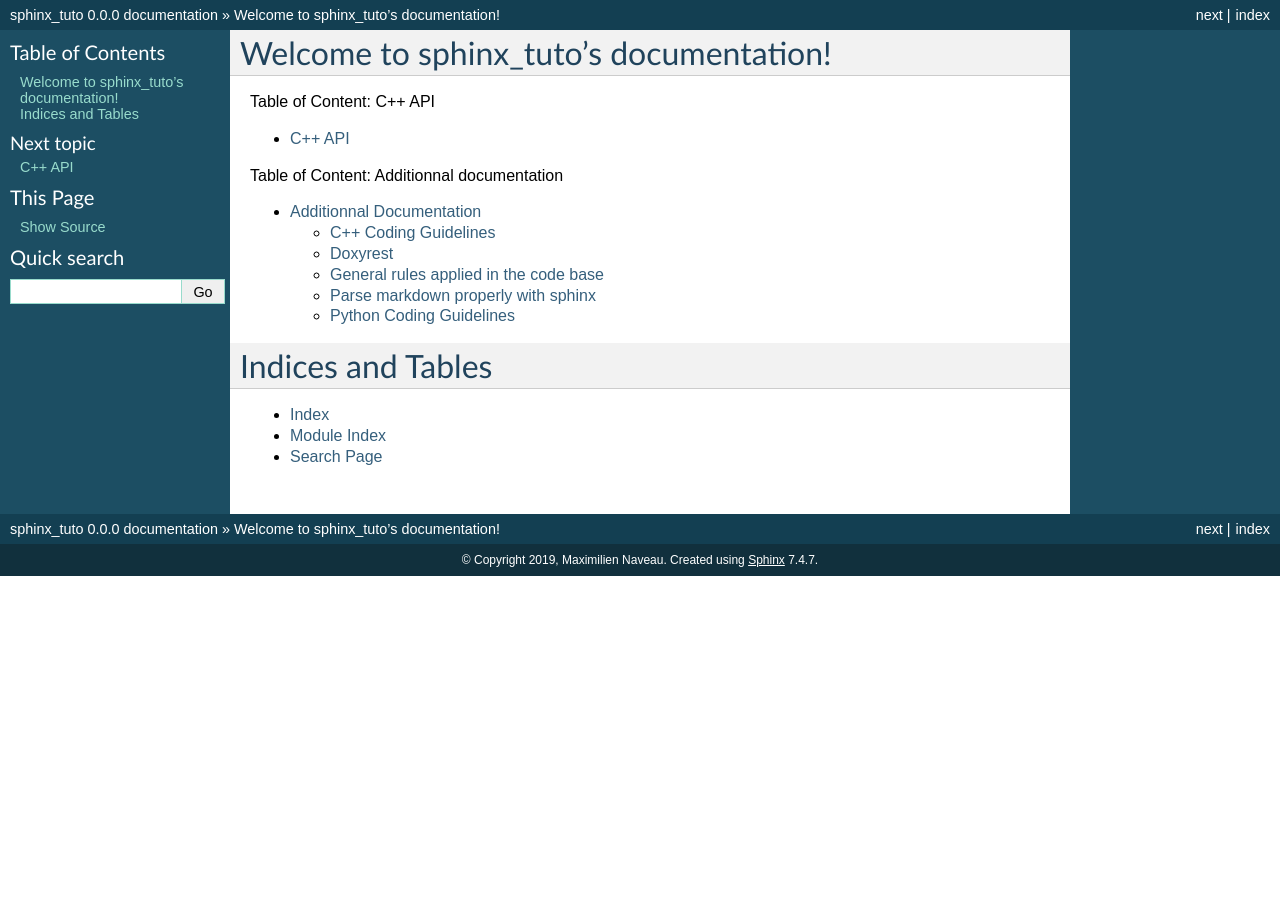
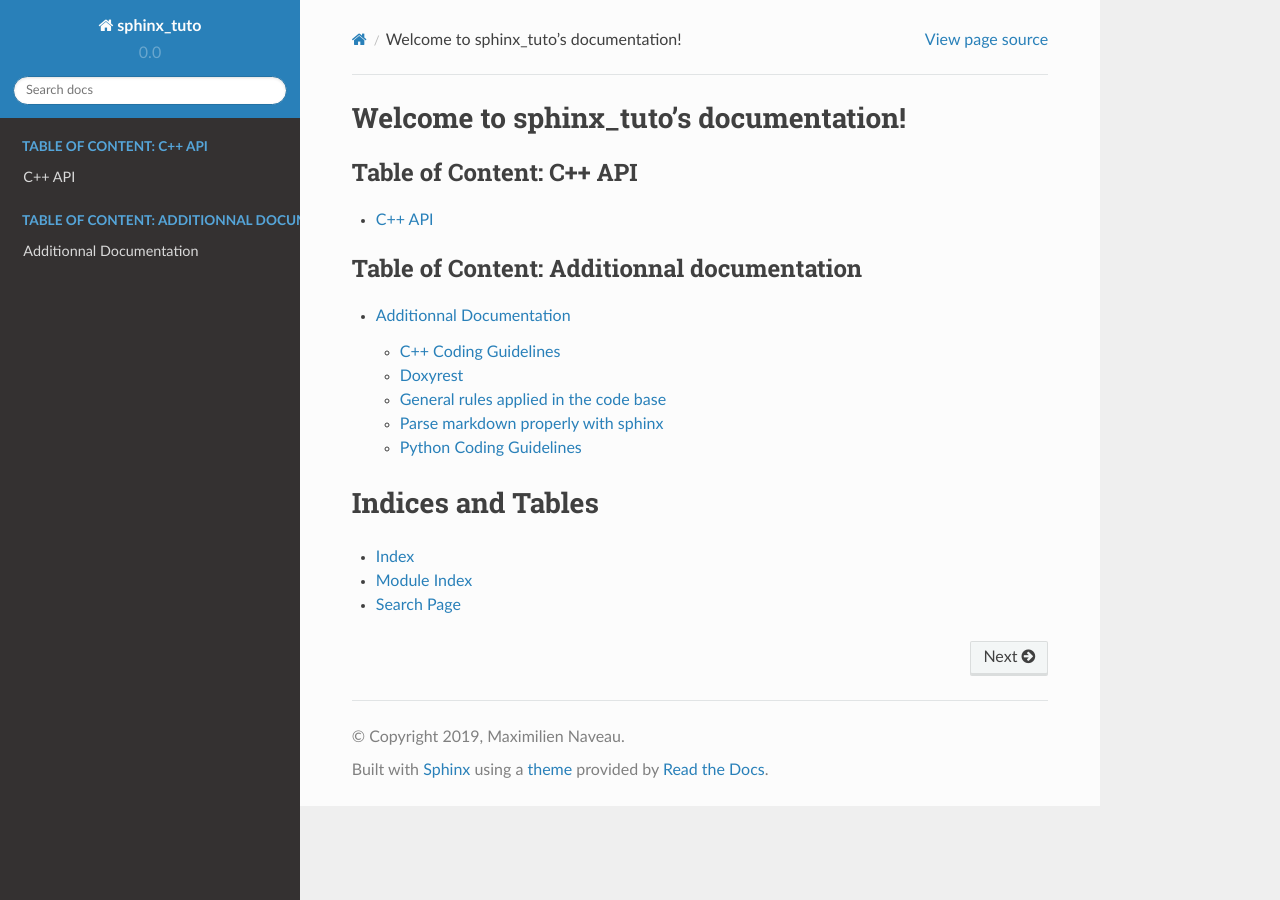
Before and after one commit to machines-in-motion/tuto_sphinx_doxygen, a Sphinx documentation site: the page built from docs/index.rst, in a window 1280 px wide. Built offline with Sphinx 7.4.7 and the Read the Docs theme 2.0.0, drawn with Linux system fonts in a browser that asks for light colours; pages that are not in the unit, such as notebooks, are missing from menus.

Commit message:
Use the read the doc display

```diff
--- a/docs/conf.py
+++ b/docs/conf.py
@@ -110,7 +110,9 @@ pygments_style = None
 # else:
 #     html_theme = 'classic'
 
-html_theme = 'classic'
+import sphinx_rtd_theme
+html_theme = 'sphinx_rtd_theme'
+html_theme_path = [sphinx_rtd_theme.get_html_theme_path()]
 
 # Theme options are theme-specific and customize the look and feel of a theme
 # further.  For a list of options available for each theme, see the
@@ -121,7 +123,7 @@ html_theme = 'classic'
 # Add any paths that contain custom static files (such as style sheets) here,
 # relative to this directory. They are copied after the builtin static files,
 # so a file named "default.css" will overwrite the builtin "default.css".
-html_static_path = ['_static']
+# html_static_path = ['_static']
 
 # Custom sidebar templates, must be a dictionary that maps document names
 # to template names.
```
